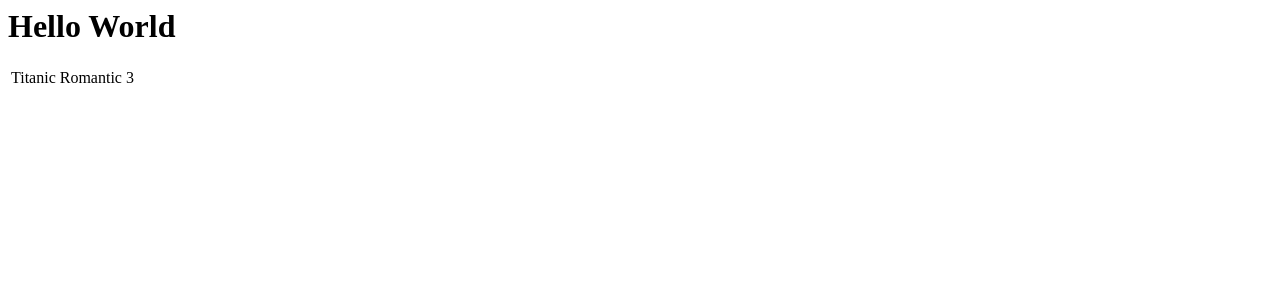
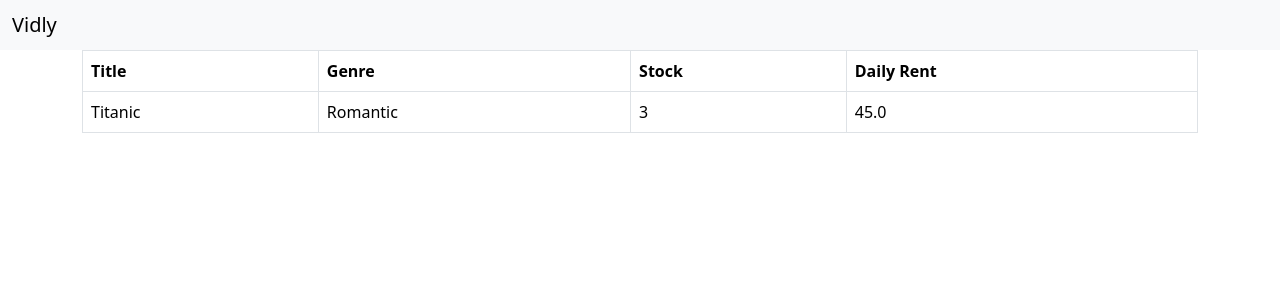
Before and after one commit to SalmaKHD/Django-Snippets, a Django app: page /movies/template in a window 1280 px wide. Shown: the top 300 px of the page. Run offline with Django 5.2, Linux system fonts and the light colour scheme; data comes from the database, SQL or seed files in the repository.

Commit message:
add code for working with templates

```diff
--- a/django_basics/settings.py
+++ b/django_basics/settings.py
@@ -9,7 +9,7 @@ https://docs.djangoproject.com/en/5.2/topics/settings/
 For the full list of settings and their values, see
 https://docs.djangoproject.com/en/5.2/ref/settings/
 """
-
+import os.path
 from pathlib import Path
 
 # Build paths inside the project like this: BASE_DIR / 'subdir'.
@@ -55,7 +55,7 @@ ROOT_URLCONF = 'django_basics.urls'
 TEMPLATES = [
     {
         'BACKEND': 'django.template.backends.django.DjangoTemplates',
-        'DIRS': [],
+        'DIRS': [os.path.join(BASE_DIR, "templates")],
         'APP_DIRS': True,
         'OPTIONS': {
             'context_processors': [
--- a/movies/admin.py
+++ b/movies/admin.py
@@ -7,7 +7,7 @@ class GenreAdmin(admin.ModelAdmin):
 
 class MovieAdmin(admin.ModelAdmin):
     exclude = ('date_created', )
-    list_display = ('title', 'number_in_stock', 'daily_rate') # customizes column display for records in this table
+    list_display = ('title', 'number_in_stock', 'daily_rent') # customizes column display for records in this table
 
 # Register your models here.
 admin.site.register(Genre, GenreAdmin)
--- a/movies/models.py
+++ b/movies/models.py
@@ -14,7 +14,7 @@ class Movie(models.Model):
     title = models.CharField(max_length=255)
     release_year = models.IntegerField()
     number_in_stock = models.IntegerField()
-    daily_rate = models.FloatField()
+    daily_rent = models.FloatField()
     genre = models.ForeignKey(Genre, on_delete=models.CASCADE)
     date_created = models.DateTimeField(default=timezone.now)
 
--- a/movies/templates/movies/template.html
+++ b/movies/templates/movies/template.html
@@ -1,10 +1,24 @@
-<h1>Hello World</h1>
-<table>
+{% extends 'base.html' %}
+
+{% block content %}
+<table class="table table-bordered table-hover">
+    <thead>
+        <tr>
+            <th>Title</th>
+            <th>Genre</th>
+            <th>Stock</th>
+            <th>Daily Rent</th>
+        </tr>
+    </thead>
+    <tbody>
         {% for movie in movies %}
         <tr>
           <td>{{ movie.title }}</td>
           <td>{{ movie.genre }}</td>
           <td>{{ movie.number_in_stock }}</td>
+          <td>{{ movie.daily_rent }}</td>
         </tr>
         {% endfor %}
+    </tbody>
 </table>
+{% endblock %}
--- /dev/null
+++ b/templates/base.html
@@ -0,0 +1,21 @@
+<!doctype html>
+<html lang="en">
+  <head>
+    <meta charset="utf-8">
+    <meta name="viewport" content="width=device-width, initial-scale=1">
+    <title>Vidly</title>
+    <link href="https://cdn.jsdelivr.net/npm/bootstrap@5.3.7/dist/css/bootstrap.min.css" rel="stylesheet" integrity="sha384-LN+7fdVzj6u52u30Kp6M/trliBMCMKTyK833zpbD+pXdCLuTusPj697FH4R/5mcr" crossorigin="anonymous">
+  </head>
+  <body>
+    <nav class="navbar bg-body-tertiary">
+      <div class="container-fluid">
+        <span class="navbar-brand mb-0 h1">Vidly</span>
+      </div>
+    </nav>
+    <main class="container">
+      {% block content %}
+      {% endblock %}
+    </main>
+    <script src="https://cdn.jsdelivr.net/npm/bootstrap@5.3.7/dist/js/bootstrap.bundle.min.js" integrity="sha384-ndDqU0Gzau9qJ1lfW4pNLlhNTkCfHzAVBReH9diLvGRem5+R9g2FzA8ZGN954O5Q" crossorigin="anonymous"></script>
+  </body>
+</html>
```
Also changed, not shown: db.sqlite3, movies/migrations/0003_rename_daily_rate_movie_daily_rent.py (added). Lines whose indentation alone changed are shown as unchanged.
